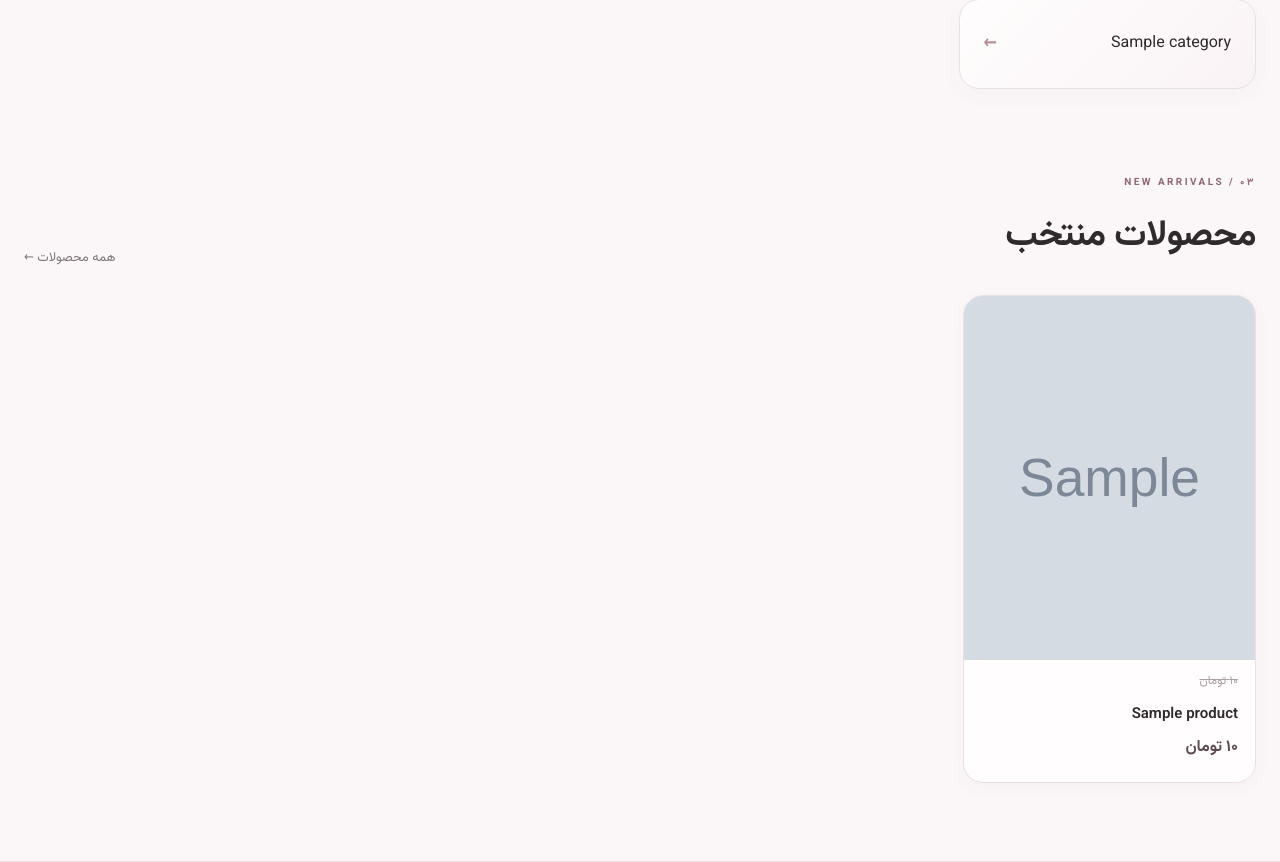
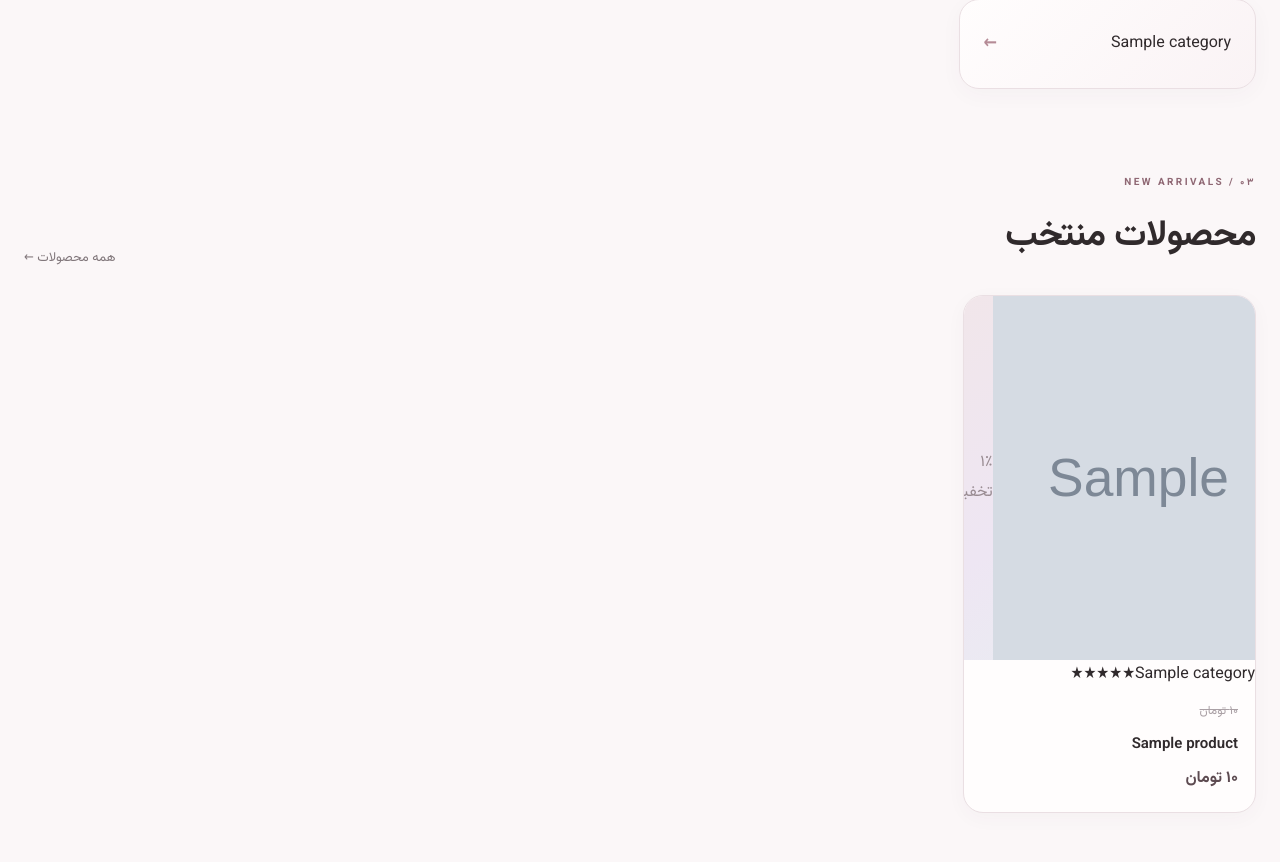
Before and after one commit to evamode29/eva-mode, a Django app: template templates/home.html in a window 1280 px wide. Shown: the part 1147-2009 px from the top of the page. Run offline with Django 5.2, Linux system fonts and the light colour scheme; the template is opened without the code that fills it: most values are stand-ins (such as "Sample title", 1, 10 or a date in 2020); grey boxes marked "Sample" are stand-in pictures.

Commit message:
Polish homepage product cards

```diff
--- a/templates/home.html
+++ b/templates/home.html
@@ -5,5 +5,5 @@
 <div class="quick-searches"><strong>جستجوهای محبوب:</strong><a href="/shop/?category=bra">سوتین</a><a href="/shop/?category=brief">شورت</a><a href="/shop/?category=sets">ست‌ها</a><a href="/shop/?category=nightwear">لباس خواب</a></div>
 <section class="trust"><div>ارسال سریع و مطمئن</div><div>ضمانت کیفیت محصولات</div><div>پشتیبانی قبل و بعد از خرید</div></section>
 <section class="section"><div class="section-head"><div><small>02 / COLLECTION</small><h2>دسته‌بندی محصولات</h2></div><a href="/shop/">مشاهده همه ←</a></div><div class="categories">{% for c in categories %}<a class="category" href="/shop/?category={{ c.slug }}"><span>{{ c.name }}</span><b>←</b></a>{% empty %}<div class="empty">هنوز دسته‌بندی‌ای ثبت نشده است.</div>{% endfor %}</div></section>
-<section class="section"><div class="section-head"><div><small>03 / NEW ARRIVALS</small><h2>محصولات منتخب</h2></div><a href="/shop/">همه محصولات ←</a></div><div class="grid">{% for p in products %}<a class="card" href="{{ p.get_absolute_url }}"><div class="image">{% if p.primary_color and p.primary_color.image %}<img src="{{ p.primary_color.image.url }}" alt="{{ p.name }}">{% elif p.image_url %}<img src="{{ p.image_url }}" alt="{{ p.name }}">{% else %}<span>EVA MODE</span>{% endif %}</div>{% if p.old_price %}<del>{{ p.old_price|floatformat:0 }} تومان</del>{% endif %}<h3>{{ p.name }}</h3><div class="price">{{ p.price|floatformat:0 }} تومان</div></a>{% empty %}<div class="empty">محصولی برای نمایش ثبت نشده است.</div>{% endfor %}</div></section>
+<section class="section"><div class="section-head"><div><small>03 / NEW ARRIVALS</small><h2>محصولات منتخب</h2></div><a href="/shop/">همه محصولات ←</a></div><div class="grid">{% for p in products %}<a class="card" href="{{ p.get_absolute_url }}"><div class="image">{% if p.primary_color and p.primary_color.image %}<img src="{{ p.primary_color.image.url }}" alt="{{ p.name }}">{% elif p.image_url %}<img src="{{ p.image_url }}" alt="{{ p.name }}">{% else %}<span>EVA MODE</span>{% endif %}{% if p.discount_percent %}<span class="discount-badge">{{ p.discount_percent }}٪ تخفیف</span>{% endif %}<span class="wishlist-badge" aria-label="افزودن به علاقه‌مندی">♡</span></div><div class="card-meta"><span>{{ p.category.name }}</span><span>★★★★★</span></div>{% if p.old_price %}<del>{{ p.old_price|floatformat:0 }} تومان</del>{% endif %}<h3>{{ p.name }}</h3><div class="price">{{ p.price|floatformat:0 }} تومان</div></a>{% empty %}<div class="empty">محصولی برای نمایش ثبت نشده است.</div>{% endfor %}</div></section>
 {% endblock %}
```
